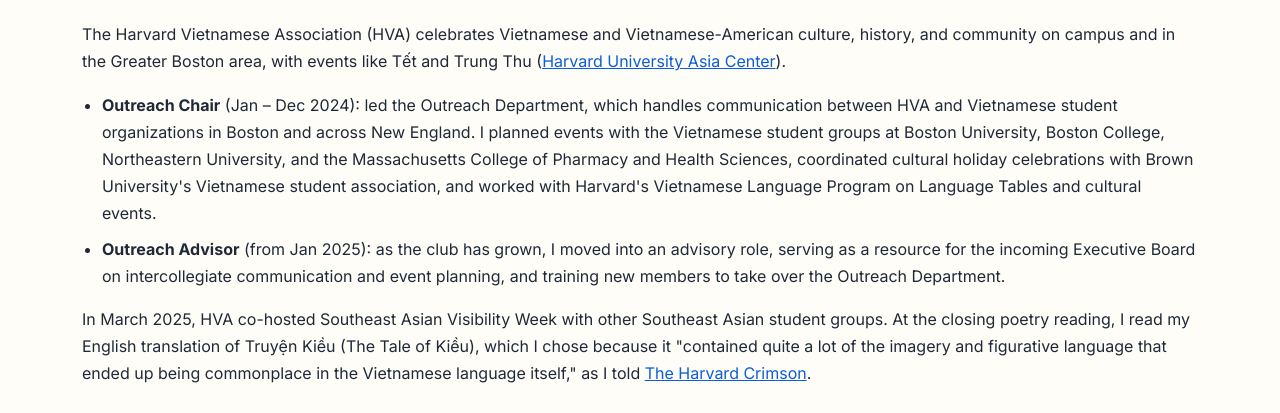
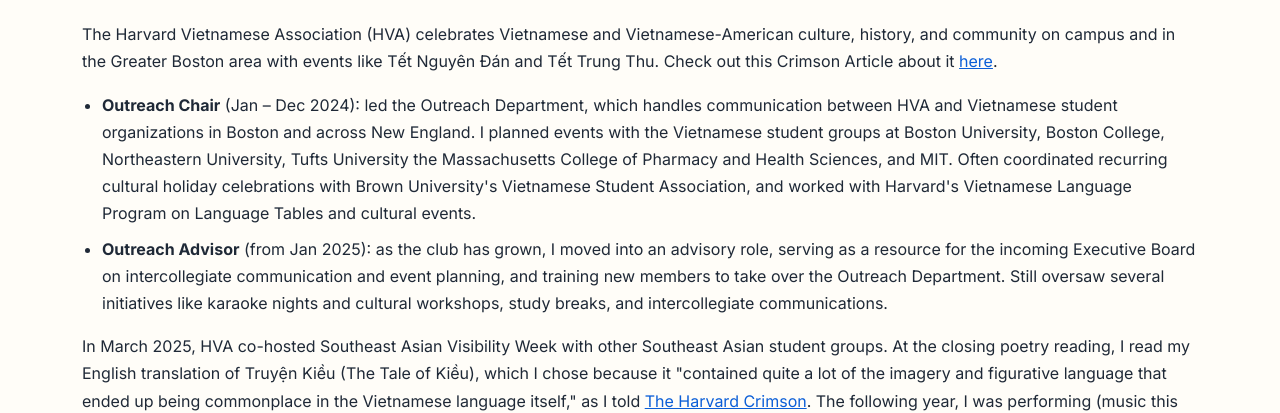
Before and after one commit to duykhang132005/portfolio, a plain HTML site: page hobbies.html in a window 1280 px wide. Both pictures are taken after a click on the tab "Harvard Vietnamese Association". Shown: the part 387-800 px from the top of the page. Drawn offline with Linux system fonts and the light colour scheme.

Commit message:
added some HVA info

```diff
--- a/hobbies.html
+++ b/hobbies.html
@@ -204,19 +204,18 @@
       <h2 id="hva-heading">Harvard Vietnamese Association</h2>
       <p class="mt-4">
         The Harvard Vietnamese Association (HVA) celebrates Vietnamese and Vietnamese-American culture, history, and community
-        on campus and in the Greater Boston area, with events like Tết and Trung Thu
-        (<a href="https://asiacenter.harvard.edu/announcements/second-home-inside-harvard-vietnamese-association" target="_blank" rel="noopener noreferrer">Harvard University Asia Center</a>).
+        on campus and in the Greater Boston area with events like Tết Nguyên Đán and Tết Trung Thu. Check out this Crimson Article about it <a href="https://asiacenter.harvard.edu/announcements/second-home-inside-harvard-vietnamese-association" target="_blank" rel="noopener noreferrer">here</a>.
       </p>
       <ul class="role-list">
-        <li><strong>Outreach Chair</strong> (Jan &ndash; Dec 2024): led the Outreach Department, which handles communication between HVA and Vietnamese student organizations in Boston and across New England. I planned events with the Vietnamese student groups at Boston University, Boston College, Northeastern University, and the Massachusetts College of Pharmacy and Health Sciences, coordinated cultural holiday celebrations with Brown University's Vietnamese student association, and worked with Harvard's Vietnamese Language Program on Language Tables and cultural events.</li>
-        <li><strong>Outreach Advisor</strong> (from Jan 2025): as the club has grown, I moved into an advisory role, serving as a resource for the incoming Executive Board on intercollegiate communication and event planning, and training new members to take over the Outreach Department.</li>
+        <li><strong>Outreach Chair</strong> (Jan &ndash; Dec 2024): led the Outreach Department, which handles communication between HVA and Vietnamese student organizations in Boston and across New England. I planned events with the Vietnamese student groups at Boston University, Boston College, Northeastern University, Tufts University the Massachusetts College of Pharmacy and Health Sciences, and MIT. Often coordinated recurring cultural holiday celebrations with Brown University's Vietnamese Student Association, and worked with Harvard's Vietnamese Language Program on Language Tables and cultural events.</li>
+        <li><strong>Outreach Advisor</strong> (from Jan 2025): as the club has grown, I moved into an advisory role, serving as a resource for the incoming Executive Board on intercollegiate communication and event planning, and training new members to take over the Outreach Department. Still oversaw several initiatives like karaoke nights and cultural workshops, study breaks, and intercollegiate communications.</li>
       </ul>
       <p>
         In March 2025, HVA co-hosted Southeast Asian Visibility Week with other Southeast Asian student groups. At the closing
         poetry reading, I read my English translation of <span lang="vi">Truyện Kiều</span> (The Tale of Kiều), which I chose because it
         "contained quite a lot of the imagery and figurative language that ended up being commonplace in the Vietnamese language
         itself," as I told
-        <a href="https://www.thecrimson.com/article/2025/3/7/southeast-asian-visibility-week-2025/" target="_blank" rel="noopener noreferrer">The Harvard Crimson</a>.
+        <a href="https://www.thecrimson.com/article/2025/3/7/southeast-asian-visibility-week-2025/" target="_blank" rel="noopener noreferrer">The Harvard Crimson</a>. The following year, I was performing (music this time) at the Southeast Asian Visibility Week closing event, singing "Ở Trong Khu Rừng" by Nguyễn Hùng from a recent Vietnamese musical.
       </p>
     </section>
 
```
